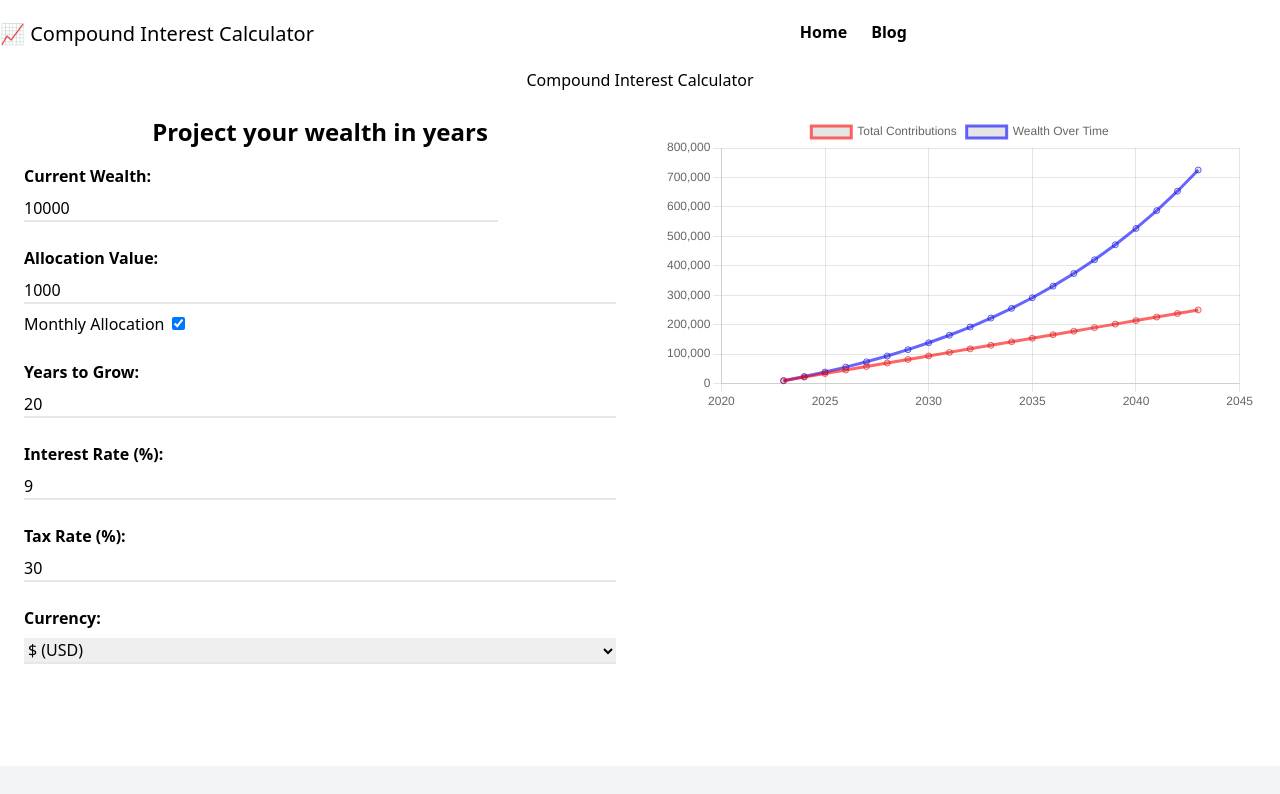
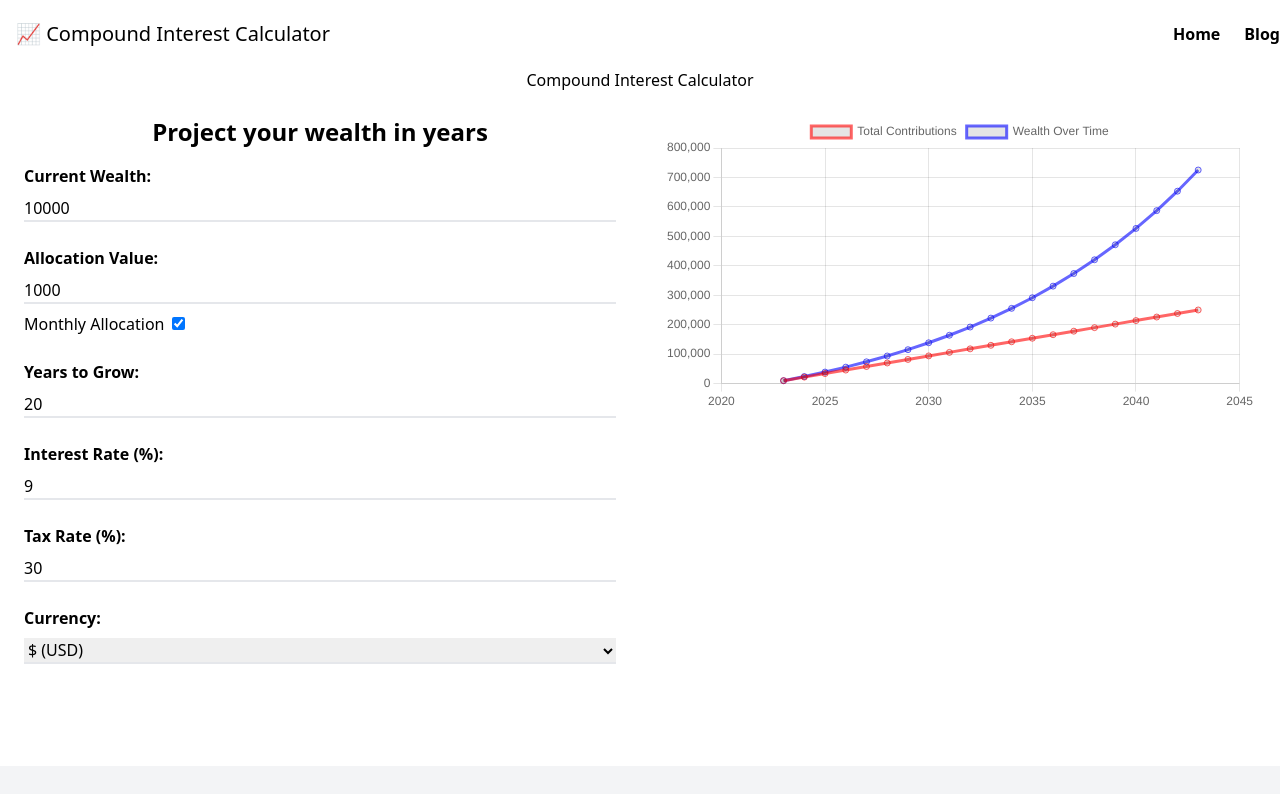
Before and after one commit to marionlouis1/interest-calculator, a Next.js app: page / in a window 1280 px wide. Shown: the top 794 px of the page. Built offline with nearby package versions, Linux system fonts and the light colour scheme.

Commit message:
tailwind v1.1

```diff
--- a/components/calculator/calculator.js
+++ b/components/calculator/calculator.js
@@ -113,7 +113,7 @@ function Calculator() {
             type="number"
             value={currentWealth}
             onChange={(e) => setCurrentWealth(parseFloat(e.target.value))}
-            className="w-4/5 border-b-2 focus:outline-none focus:border-blue-500"
+            className="w-full border-b-2 focus:outline-none focus:border-blue-500"
           />
         </div>
         <div className="input-field text mb-6">
--- a/components/header.js
+++ b/components/header.js
@@ -1,20 +1,19 @@
-
 const Header = () => {
   return (
-    <header className="bg-white text-black py-5 flex">
-      <div className="logo w-1/3 text-xl sp">
+    <header className="bg-white text-black py-5 flex items-center justify-between">
+      <div className="logo text-xl pl-4">
         <a href="/">
           📈 Compound Interest Calculator
         </a>
       </div>
-      <div className="navbar w-2/3 flex justify-center">
+      <div className="navbar">
         <nav>
-          <ul className="flex items-center space-x-6">
+          <ul className="flex space-x-6 pr-2/12">
             <li>
-                <a href="/" className="text-black font-bold hover:text-blue-500">Home</a>
+              <a href="/" className="text-black font-bold hover:text-blue-500">Home</a>
             </li>
             <li>
-              <a href="/blog "className="text-black font-bold hover:text-blue-500">Blog</a>
+              <a href="/blog" className="text-black font-bold hover:text-blue-500">Blog</a>
             </li>
           </ul>
         </nav>
```
